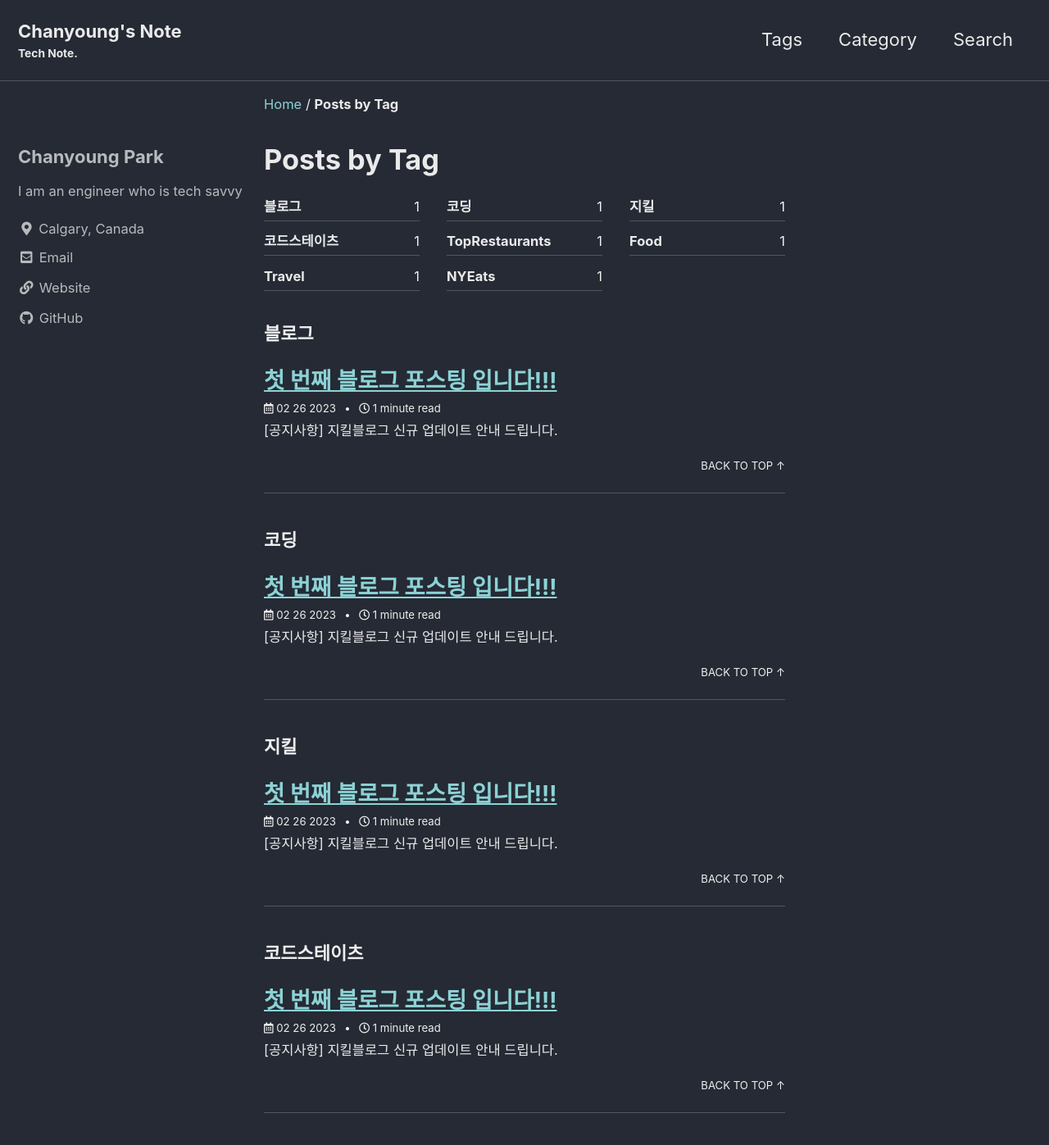
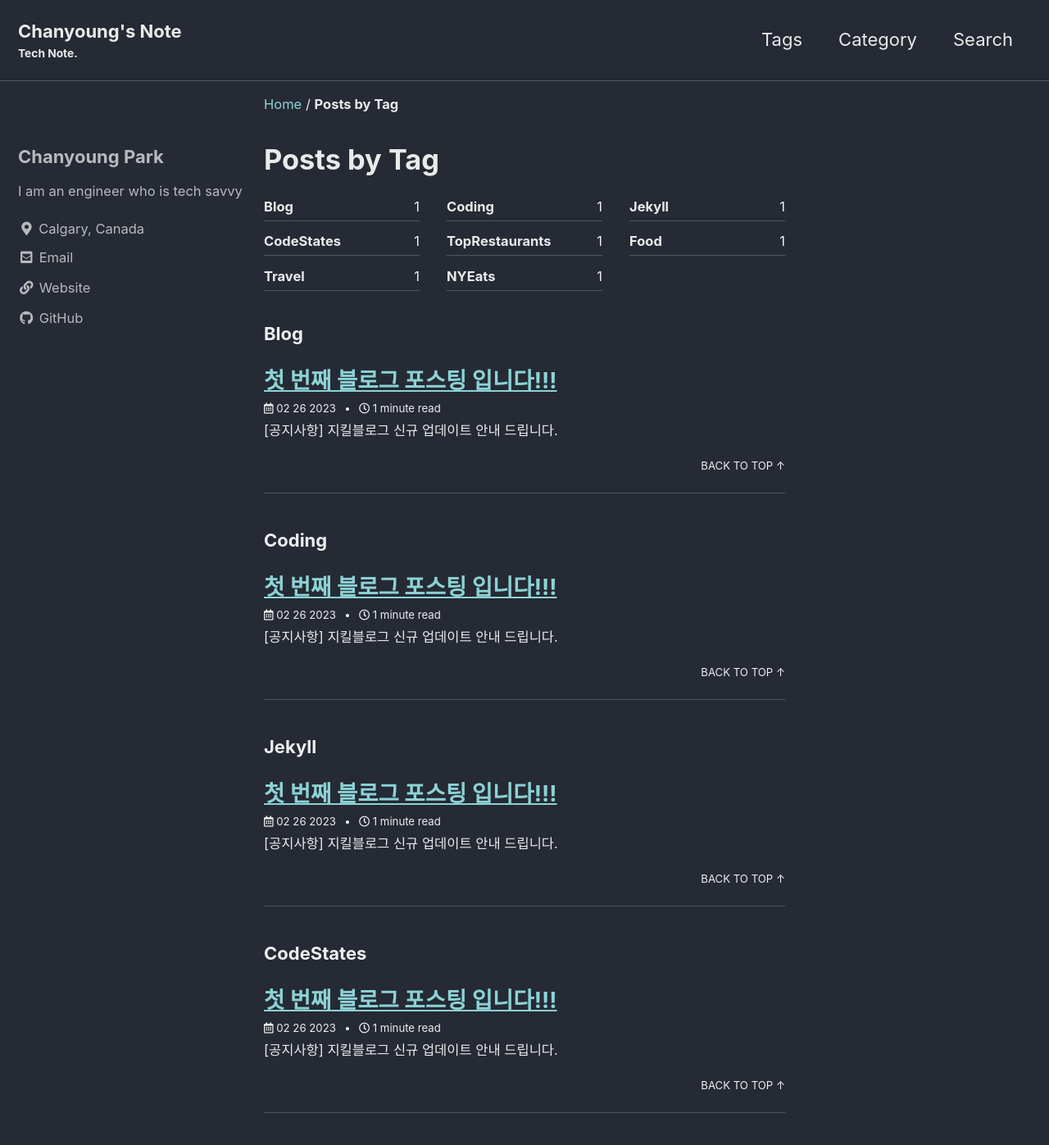
Before and after one commit to PyChanyoung/PyChanyoung.github.io, a Jekyll site: the page built from _pages/tag-archive.md, in a window 1280 px wide and 1400 px high. Shown: the top 1397 px of the window at 82% size. Built offline with Jekyll 4.4.1, drawn with Linux system fonts in a browser that asks for light colours; cached includes are drawn as plain includes.

Commit message:
Category update

```diff
--- a/_posts/2023-02-26-first.md
+++ b/_posts/2023-02-26-first.md
@@ -1,8 +1,8 @@
 ---
 layout: single
 title: "첫 번째 블로그 포스팅 입니다!!!"
-categories: 블로그
-tag: [블로그, 코딩, 지킬, 코드스테이츠]
+categories: Blog
+tag: [Blog, Coding, Jekyll, CodeStates]
 toc: true
 toc_sticky: true
 toc_label: 목차
@@ -18,7 +18,7 @@ toc_label: 목차
 설치형 블로그의 하나. `Ruby`를 기반으로 만들어져 있다.
 
 
-![teddynote]({{site.url}}/images/2021-05-10-first-posting/teddynote.png){: .img-width-half .align-center}
+![Chanyoung's Note]({{site.url}}/images/2021-05-10-first-posting/teddynote.png){: .img-width-half .align-center}
 
 
 ## 특징
```
Also changed, not shown: 9 other files.
